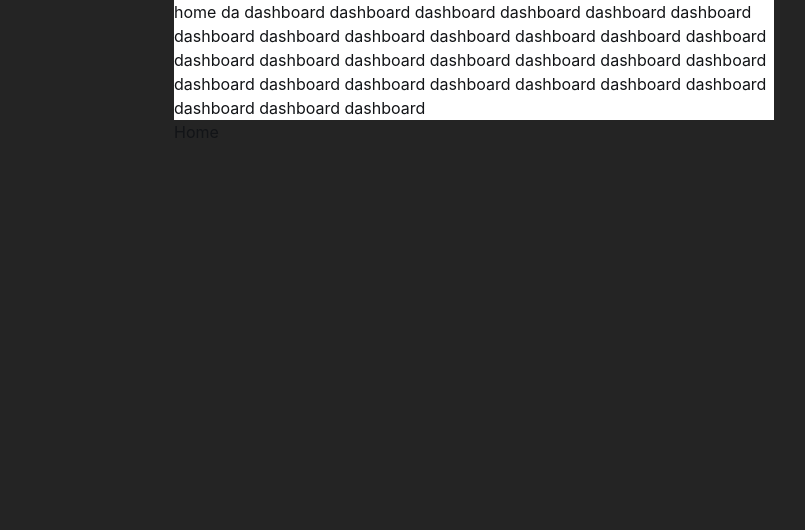
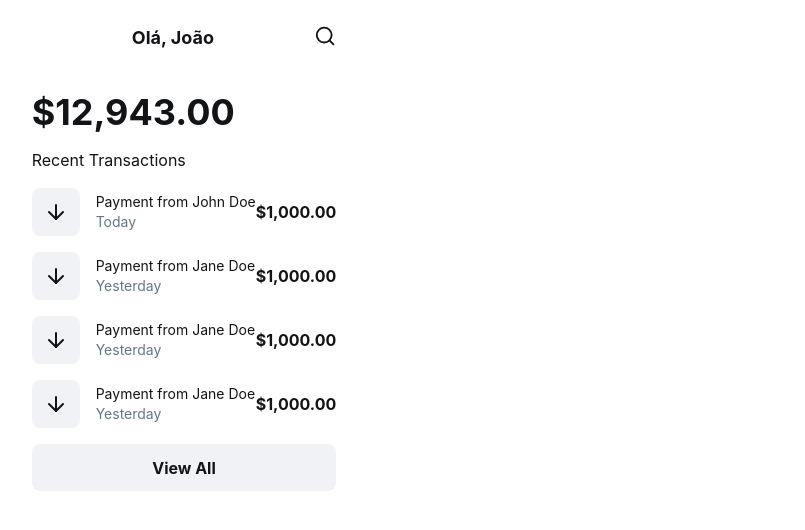
Before and after one commit to 4lysson-a/autono-me, a React (Vite) app in the folder client/: page /dash in a window 1280 px wide. Shown: the top 530 px of the page, without its empty margins (166-971 px from the left). Built offline with nearby package versions, Linux system fonts and the light colour scheme.

Commit message:
feat: enhance dashboard layout with recent transactions section and improved styling

```diff
--- a/client/src/pages/(private)/dash/home.tsx
+++ b/client/src/pages/(private)/dash/home.tsx
@@ -1,7 +1,18 @@
+import { Search } from "lucide-react";
+import { RecentTransactions } from "./sections/recent-transactions";
+
 export const Home = () => {
   return (
-    <main className="">
-      <h1 className="bg-ui-background">home da dashboard dashboard dashboard dashboard dashboard dashboard dashboard dashboard dashboard dashboard dashboard dashboard dashboard dashboard dashboard dashboard dashboard dashboard dashboard dashboard dashboard dashboard dashboard dashboard dashboard dashboard dashboard dashboard dashboard dashboard</h1>
-    </main>
+    <div>
+      <header className="flex p-4 py-6">
+        <h1 className="text-center w-full font-bold text-lg">Olá, João</h1>
+        <Search className="place-items-end" />
+      </header>
+
+      <main className="p-4 flex flex-col gap-4">
+        <h2 className="text-4xl font-bold">$12,943.00</h2>
+        <RecentTransactions />
+      </main>
+    </div>
   );
 };
--- a/client/src/pages/(private)/dash/layout.tsx
+++ b/client/src/pages/(private)/dash/layout.tsx
@@ -1,19 +1,9 @@
-import { Link, Outlet } from "react-router";
+import { Outlet } from "react-router";
 
 export const Layout = () => {
   return (
-    <div>
+    <>
       <Outlet />
-
-      <footer>
-        <nav>
-          <ul>
-            <li>
-              <Link to="/dash/home">Home</Link>
-            </li>
-          </ul>
-        </nav>
-      </footer>
-    </div>
+    </>
   );
 }
--- /dev/null
+++ b/client/src/pages/(private)/dash/sections/recent-transactions.tsx
@@ -0,0 +1,73 @@
+import { ArrowDown } from "lucide-react";
+
+type Transaction = {
+  date: string;
+  title: string;
+  amount: string;
+};
+
+const Transaction: React.FC<Transaction> = ({ date, title, amount }) => {
+  return (
+    <li className="flex flex-row justify-between items-center">
+      <div className="flex items-center gap-3 xs:gap-4">
+        <div className="bg-ui-border rounded-lg p-2 xs:p-3">
+          <ArrowDown className="w-5 h-5 xs:w-auto xs:h-auto" />
+        </div>
+        <div>
+          <p className="text-sm xs:text-md">{title}</p>
+          <p className="text-xs xs:text-sm text-ui-text-foreground">{date}</p>
+        </div>
+      </div>
+
+      <div>
+        <p className="text-md font-bold ">{amount}</p>
+      </div>
+    </li>
+  );
+};
+
+const mockData = [
+  {
+    date: "Today",
+    title: "Payment from John Doe",
+    amount: "$1,000.00",
+  },
+  {
+    date: "Yesterday",
+    title: "Payment from Jane Doe",
+    amount: "$1,000.00",
+  },
+  {
+    date: "Yesterday",
+    title: "Payment from Jane Doe",
+    amount: "$1,000.00",
+  },
+  {
+    date: "Yesterday",
+    title: "Payment from Jane Doe",
+    amount: "$1,000.00",
+  },
+];
+
+export const RecentTransactions = () => {
+  return (
+    <div className="flex flex-col gap-4">
+      <h3>Recent Transactions</h3>
+
+      <ul className="flex flex-col gap-4">
+        {mockData.map((data) => (
+          <Transaction
+            date={data.date}
+            key={data.title}
+            title={data.title}
+            amount={data.amount}
+          />
+        ))}
+      </ul>
+
+      <button className="text-ui-text bg-ui-border text-md font-bold">
+        View All
+      </button>
+    </div>
+  );
+};
--- a/client/src/theme.css
+++ b/client/src/theme.css
@@ -8,7 +8,7 @@
   font-family: Inter, system-ui, Avenir, Helvetica, Arial, sans-serif;
 
   color-scheme: light dark;
-  background-color: #242424;
+  background-color: var(--ui-background);
   color: var(--ui-text);
 
   font-synthesis: none;
@@ -49,31 +49,31 @@ a {
   text-decoration: inherit;
 }
 
+button {
+  border-radius: 8px;
+  padding: 0.6em 1.2em;
+  font-weight: 500;
+  font-family: inherit;
+  cursor: pointer;
+  outline: none;
+  transition: all 0.15s ease;
+  border: 2px solid transparent;
+}
+button:active {
+  transform: scale(0.9);
+  background-color: var(--ui-background);
+  border: 2px solid var(--ui-border);
+}
+
 body {
   margin: 0;
-  place-items: center;
   min-width: 320px;
+  max-width: 700px;
   min-height: 100vh;
 }
 
-#root {
-  max-width: 600px;
+@media (min-width: 1024px) {
+  body {
+    place-items: center;
+  }
 }
-
-button {
-  border-radius: 8px;
-  border: 1px solid transparent;
-  padding: 0.6em 1.2em;
-  font-weight: 500;
-  font-family: inherit;
-  background-color: #1a1a1a;
-  cursor: pointer;
-  transition: border-color 0.25s;
-}
-button:hover {
-  border-color: var(--ui-);
-}
-button:focus,
-button:focus-visible {
-  outline: 4px auto -webkit-focus-ring-color;
-}
--- a/client/tailwind.config.js
+++ b/client/tailwind.config.js
@@ -15,6 +15,9 @@ export default {
         "ui-lowlight": "var(--ui-lowlight)",
         "ui-gradient": "var(--ui-gradient)",
       },
+      screens: {
+        'xs': '330px',
+      }
     },
   },
   plugins: [require("tailwindcss-animate")],
```
